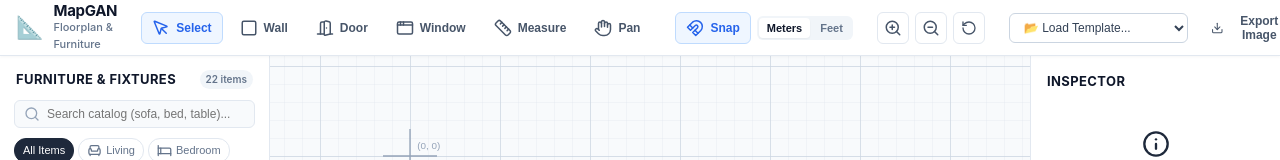
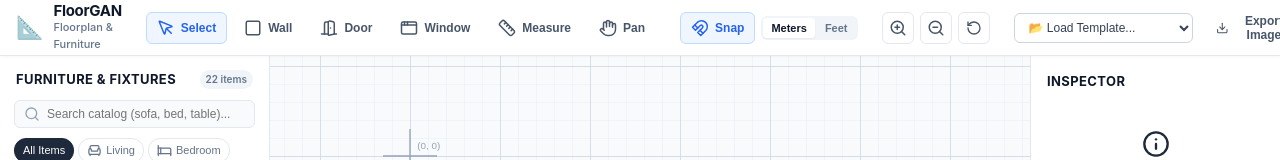
Before and after one commit to morganlaw/floorgan, a React (Vite) app: page / in a window 1280 px wide. Shown: the top 160 px of the page. Built offline with nearby package versions, Linux system fonts and the light colour scheme.

Commit message:
Rename MapGAN to FloorGAN across app, package, and routes

```diff
--- a/package.json
+++ b/package.json
@@ -1,5 +1,5 @@
 {
-  "name": "mapgan",
+  "name": "floorgan",
   "private": true,
   "version": "0.1.0",
   "type": "module",
@@ -7,7 +7,7 @@
     "dev": "vite",
     "build": "tsc -b && vite build",
     "preview": "vite preview",
-    "deploy:site": "npm run build && rm -rf ../morganlaw.github.io/mapgan && cp -r dist ../morganlaw.github.io/mapgan && cd ../morganlaw.github.io && git add mapgan && git commit -m 'Deploy MapGAN' && git push origin master"
+    "deploy:site": "npm run build && rm -rf ../morganlaw.github.io/floorgan && cp -r dist ../morganlaw.github.io/floorgan && cd ../morganlaw.github.io && git add floorgan && git commit -m 'Deploy FloorGAN' && git push origin master"
   },
   "dependencies": {
     "clsx": "^2.1.1",
--- a/src/App.tsx
+++ b/src/App.tsx
@@ -8,13 +8,13 @@ import { PropertiesPanel } from './components/PropertiesPanel';
 import { HelpCircle, X } from 'lucide-react';
 import './App.css';
 
-const STORAGE_KEY = 'mapgan_floorplan_v1';
+const STORAGE_KEY = 'floorgan_floorplan_v1';
 
 export const App: React.FC = () => {
   // Load saved floorplan from browser localStorage or default to studio template
   const [state, setState] = useState<FloorplanState>(() => {
     try {
-      const saved = localStorage.getItem(STORAGE_KEY);
+      const saved = localStorage.getItem(STORAGE_KEY) || localStorage.getItem('mapgan_floorplan_v1');
       if (saved) {
         const parsed = JSON.parse(saved);
         if (parsed && Array.isArray(parsed.walls)) {
@@ -117,7 +117,7 @@ export const App: React.FC = () => {
         <div className="modal-backdrop" onClick={() => setShowHelp(false)}>
           <div className="modal-card" onClick={(e) => e.stopPropagation()}>
             <div className="modal-header">
-              <h3 className="modal-title">MapGAN Planner Guide</h3>
+              <h3 className="modal-title">FloorGAN Planner Guide</h3>
               <button className="modal-close" onClick={() => setShowHelp(false)}>
                 <X size={18} />
               </button>
--- a/src/components/Toolbar.tsx
+++ b/src/components/Toolbar.tsx
@@ -102,7 +102,7 @@ export const Toolbar: React.FC<Props> = ({
       <div className="brand">
         <span className="brand-logo">📐</span>
         <div>
-          <h1 className="brand-title">MapGAN</h1>
+          <h1 className="brand-title">FloorGAN</h1>
           <span className="brand-sub">Floorplan & Furniture</span>
         </div>
       </div>
@@ -252,7 +252,7 @@ export const Toolbar: React.FC<Props> = ({
           className="tool-btn"
           onClick={() => {
             const svg = document.getElementById('floorplan-svg') as unknown as SVGSVGElement;
-            if (svg) exportSVGToPNG(svg, 'mapgan-floorplan.png');
+            if (svg) exportSVGToPNG(svg, 'floorgan-floorplan.png');
           }}
           title="Export high-resolution PNG image"
         >
@@ -262,7 +262,7 @@ export const Toolbar: React.FC<Props> = ({
 
         <button
           className="tool-btn-icon"
-          onClick={() => exportToJSON(state, 'mapgan-floorplan.json')}
+          onClick={() => exportToJSON(state, 'floorgan-floorplan.json')}
           title="Save Project (JSON)"
         >
           <FileSpreadsheet size={18} />
--- a/vite.config.ts
+++ b/vite.config.ts
@@ -3,7 +3,7 @@ import react from '@vitejs/plugin-react';
 
 export default defineConfig({
   plugins: [react()],
-  base: '/mapgan/',
+  base: '/floorgan/',
   build: {
     outDir: 'dist',
     sourcemap: true,
```
Also changed, not shown: index.html (+1 -1 lines), 2 other files (tests, documents, lock files or other folders).
